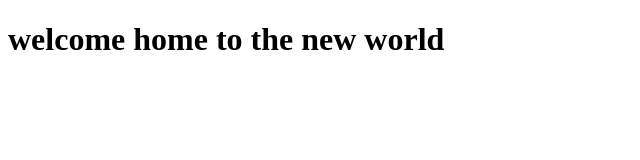
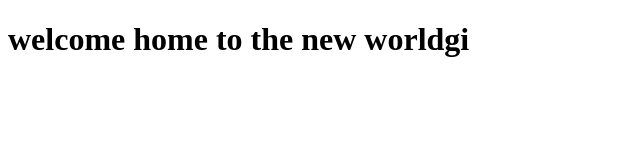
Before and after one commit to frank-mwita/my-first-application, a plain HTML site: page index.html in a window 1280 px wide. Shown: the full height of the page, 0-640 px from the left. Drawn offline with Linux system fonts and the light colour scheme.

Commit message:
title altered

```diff
--- a/index.html
+++ b/index.html
@@ -1,9 +1,9 @@
 <!DOCTYPE html>
 <html>
 <head>
-	<title>welcome to the world of programmers</title>
+	<title>wel to the world of programmers</title>
 </head>
 <body>
-<h1>welcome home to the new world</h1>
+<h1>welcome home to the new worldgi</h1>
 </body>
 </html>
```
